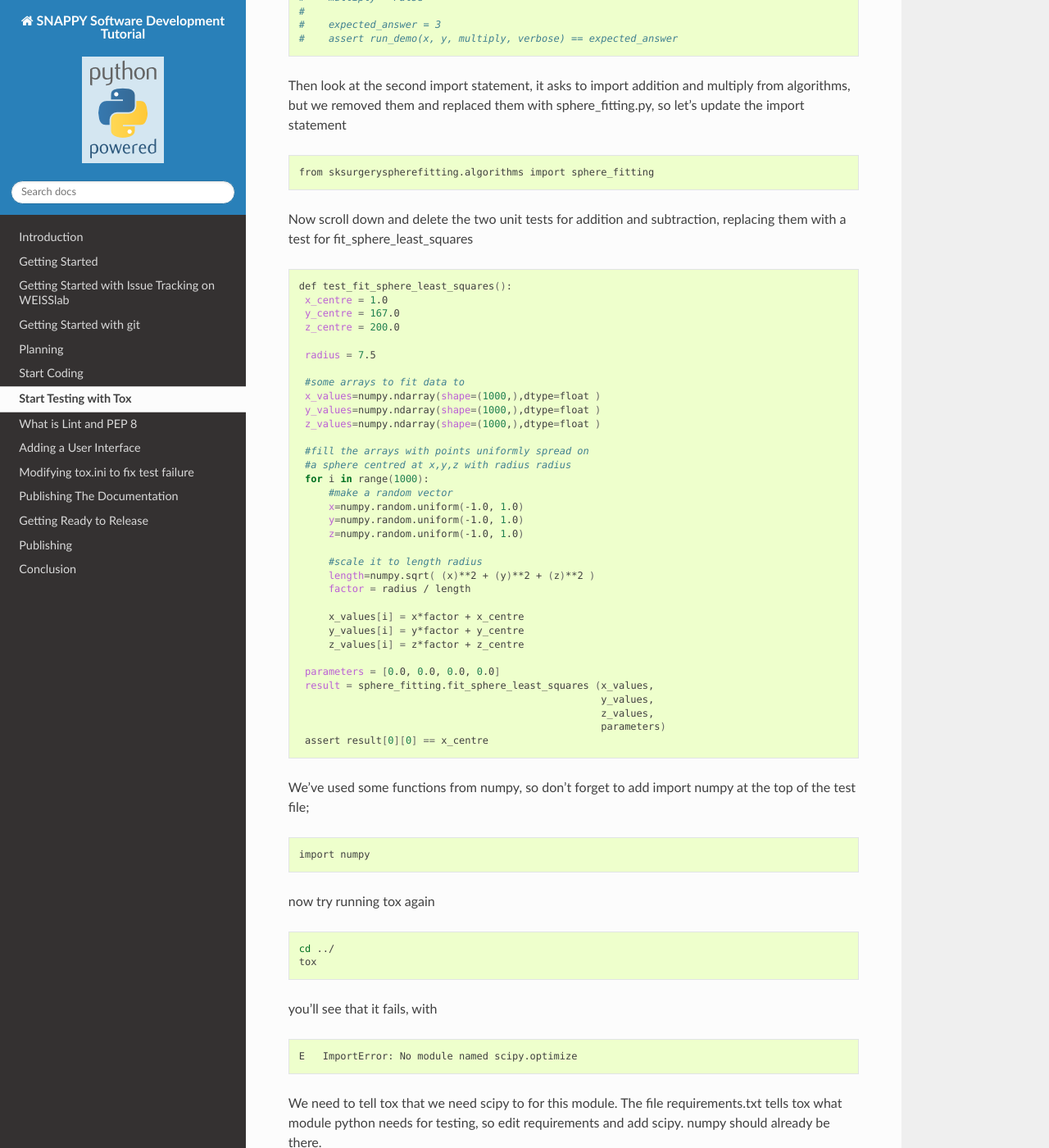
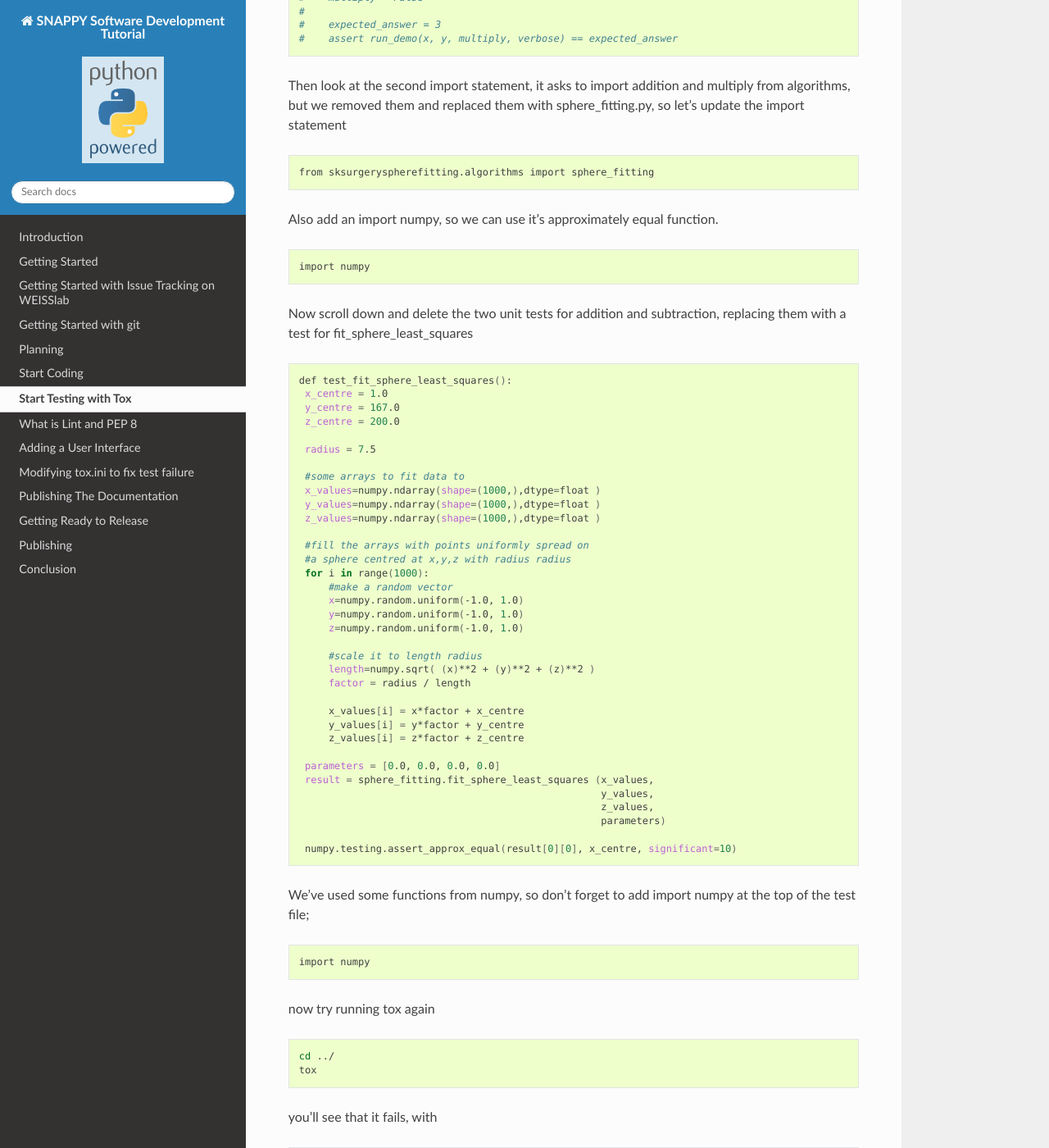
Before and after one commit to SciKit-Surgery/scikit-surgerytutorial02, a Sphinx documentation site: the page built from doc/06_Testing.rst, in a window 1280 px wide and 1400 px high, scrolled down 1446 px. Shown: the whole window at 82% size. Built offline with Sphinx 7.4.7 and the Read the Docs theme 2.0.0, drawn with Linux system fonts in a browser that asks for light colours; formulas are drawn with MathJax 3.

Commit message:
Issue #8 used assert approximately equal in testing

```diff
--- a/doc/06_Testing.rst
+++ b/doc/06_Testing.rst
@@ -76,6 +76,11 @@ we removed them and replaced them with sphere_fitting.py, so let's update the im
 
    from sksurgeryspherefitting.algorithms import sphere_fitting
 
+Also add an import numpy, so we can use it's approximately equal function.
+::
+
+  import numpy
+
 Now scroll down and delete the two unit tests for addition and subtraction, replacing them
 with a test for fit_sphere_least_squares
 ::
@@ -113,7 +118,8 @@ with a test for fit_sphere_least_squares
                                                       y_values,
                                                       z_values,
                                                       parameters)
-    assert result[0][0] == x_centre
+
+    numpy.testing.assert_approx_equal(result[0][0], x_centre, significant=10)
 
 We've used some functions from numpy, so don't forget to add import numpy at the top of the test file;
 ::
```
